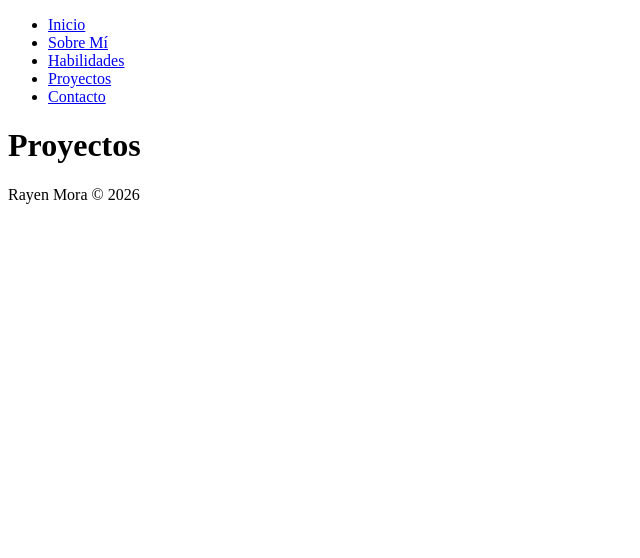
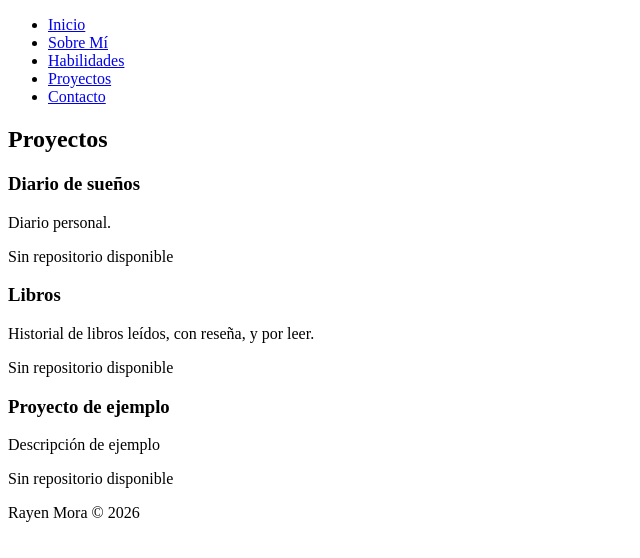
Before and after one commit to rmora2025-code/mi-portafolio, a React (Vite) app: page /proyectos in a window 1280 px wide. Shown: the top 558 px of the page, without its empty margins (0-640 px from the left). Built offline with nearby package versions, Linux system fonts and the light colour scheme.

Commit message:
feat: página Proyectos con TarjetaProyecto + Quinto uso_ia

```diff
--- /dev/null
+++ b/src/components/TarjetaProyecto.jsx
@@ -0,0 +1,18 @@
+export default function TarjetaProyecto({ titulo, descripcion, enlace }) {
+  return (
+    <article>
+
+      <h3>{titulo}</h3>
+      <p>{descripcion}</p>
+
+      {enlace ? (
+        <a href={enlace} target="_blank" rel="noopener noreferrer">
+          Ver proyecto
+        </a>
+      ) : (
+        <span>Sin repositorio disponible</span>
+      )}
+
+    </article>
+  )
+}
--- a/src/pages/Proyectos.jsx
+++ b/src/pages/Proyectos.jsx
@@ -1,3 +1,39 @@
+import TarjetaProyecto from '../components/TarjetaProyecto'
+
 export default function Proyectos() {
-    return <h1>Proyectos</h1>
+  const proyectos = [
+    {
+      titulo: 'Diario de sueños',
+      descripcion: 'Diario personal.',
+      enlace: null,
+    },
+    {
+      titulo: 'Libros',
+      descripcion: 'Historial de libros leídos, con reseña, y por leer.',
+      enlace: null,
+    },
+    {
+      titulo: 'Proyecto de ejemplo',
+      descripcion: 'Descripción de ejemplo',
+      enlace: null,
+    },
+  ]
+
+  return (
+    <section>
+      <h1>Proyectos</h1>
+
+      <div>
+        {proyectos.map((proyecto) => (
+          <TarjetaProyecto
+            key={proyecto.titulo}
+            titulo={proyecto.titulo}
+            descripcion={proyecto.descripcion}
+            enlace={proyecto.enlace}
+          />
+        ))}
+      </div>
+
+    </section>
+  )
 }
```
Also changed, not shown: 1 other file (tests, documents, lock files or other folders).
